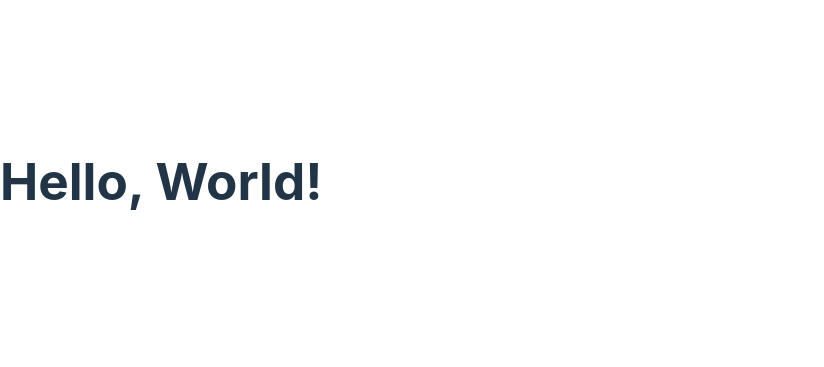
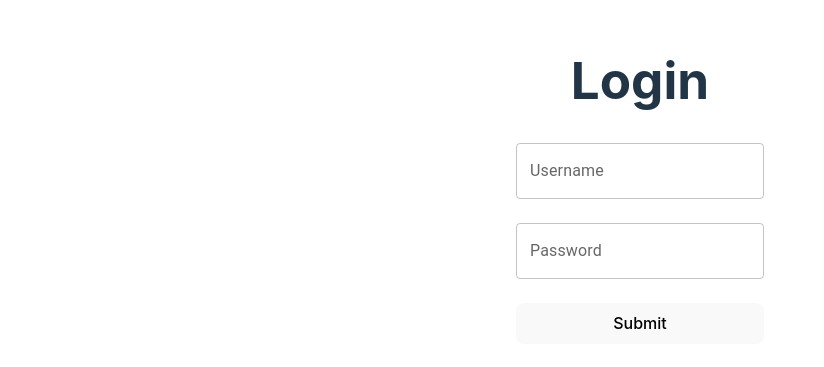
Before and after one commit to Pingpetrus002/MyS.A.P, a React (Vite) app in the folder frontend/: page / in a window 1280 px wide. Shown: the part 219-586 px from the top of the page, without its empty margins (0-824 px from the left). Built offline with nearby package versions, Linux system fonts and the light colour scheme; no server answers.

Commit message:
feat: add pages logic structuration and login page
- Add PageComposer component to manage pages using url arguments (`/?page=login`)
- Add Login page
- Add FetchWraper to manage fetch requests in async way
- Add Utilities -> `GetUrlArgs` to get url arguments in an object

```diff
--- a/frontend/src/App.jsx
+++ b/frontend/src/App.jsx
@@ -1,23 +1,27 @@
 import { useEffect, useState } from 'react';
+import { GetUrlArgs } from './utils/Utilities';
+import PageComposer from './pages/PageComposer';
+import './App.css';
 
 function App() {
-    const [data, setData] = useState(null);
+
+    const [page, setPage] = useState("DefaultPage");
+
 
     useEffect(() => {
-        fetch('http://10.1.1.89:80/data')
-            .then(response => response.json())
-            .then(data => setData(data.message))
-            .catch(error => console.error('Error fetching data:', error));
+        const args = GetUrlArgs();
+        if ("page" in args) {
+            //console.log(args);
+            setPage(args["page"]);
+        }
     }, []);
 
-    console.log(data);
-
     return (
-        <div>
-            <h1>Hello, World!</h1>
-            <p>{data}</p>
+        <div className="App">
+            <PageComposer page={page} />
         </div>
     );
+
 }
 
 export default App;
--- /dev/null
+++ b/frontend/src/pages/Login.jsx
@@ -0,0 +1,59 @@
+import { TextField } from '@mui/material';
+import JObject from '../utils/JObject';
+import FetchWraper from '../utils/FetchWraper';
+
+
+async function SubmitLogin() {
+    const form = document.getElementById('login-form');
+
+    let jObject = new JObject();
+    jObject.fromFormData( new FormData(form) );
+    //console.log(jObject.toJSON());
+
+    let fetchWraper = new FetchWraper();
+    fetchWraper.url = "http://localhost:5000/auth/login";
+    fetchWraper.method = "POST";
+    fetchWraper.headers.append("Content-Type", "application/json");
+    fetchWraper.headers.append("Accept", "application/json");
+    fetchWraper.headers.append("Access-Control-Allow-Origin", "*");
+    fetchWraper.body = jObject.toJSON();
+    let result = await fetchWraper.fetchw();
+
+    if (result.status !== 200) {
+        console.error("Login failed");
+    }
+
+    let data = await result.json();
+    console.log(data);
+
+
+
+}
+
+function Login() {
+    return (
+        <div>
+            <h1>Login</h1>
+            <form id='login-form' style={{ display: 'flex', flexDirection: 'column' }}>
+                <TextField
+                    id="username"
+                    label="Username"
+                    variant="outlined"
+                    name='username'
+                />
+                <br />
+                <TextField
+                    id="password"
+                    label="Password"
+                    type="password"
+                    variant="outlined"
+                    name='password'
+                />
+                <br />
+                <button type="button" onClick={SubmitLogin}>Submit</button>
+            </form>
+        </div>
+    );
+}
+
+export default Login;
--- /dev/null
+++ b/frontend/src/pages/PageComposer.jsx
@@ -0,0 +1,13 @@
+import Login from "./Login";
+
+const Pages = {
+    "login": Login,
+    "DefaultPage": Login
+};
+
+function PageComposer(args) {
+    const Page = Pages[args.page] || Pages.DefaultPage;
+    return <Page />;
+}
+
+export default PageComposer;
--- /dev/null
+++ b/frontend/src/utils/FetchWraper.js
@@ -0,0 +1,36 @@
+
+// FetchWraper.js
+
+export default class FetchWraper {
+
+    constructor() {
+        this.url = "";
+        this.method = "";
+        this.headers = new Headers();
+        this.body = null;
+    }
+
+    async fetchw() {
+        //console.log("FetchWraper", this.url, this.method, this.data);
+        let requestOptions = {
+            method: this.method,
+            headers: this.headers,
+            redirect: "follow",
+        };
+        if (this.method != "GET" && this.method != "HEAD") {
+            requestOptions.body = this.body;
+        }
+        return fetch(this.url, requestOptions)
+            //.then(response => response.json())
+            .then((data) => {
+                //console.log("FetchWraper", result);
+                return data;
+            })
+            .catch((error) => {
+                console.error("FetchWraper error: ", error);
+                return error;
+            });
+
+    }
+
+}
--- /dev/null
+++ b/frontend/src/utils/Utilities.js
@@ -0,0 +1,16 @@
+// Utilities.js
+
+export function GetUrlArgs() {
+    const url = window.location.href;
+    const args = url.split('?')[1];
+    if (args === undefined) {
+        return {};
+    }
+    const argList = args.split('&');
+    const argDict = {};
+    argList.forEach(arg => {
+        const [key, value] = arg.split('=');
+        argDict[key] = value;
+    });
+    return argDict;
+}
```
